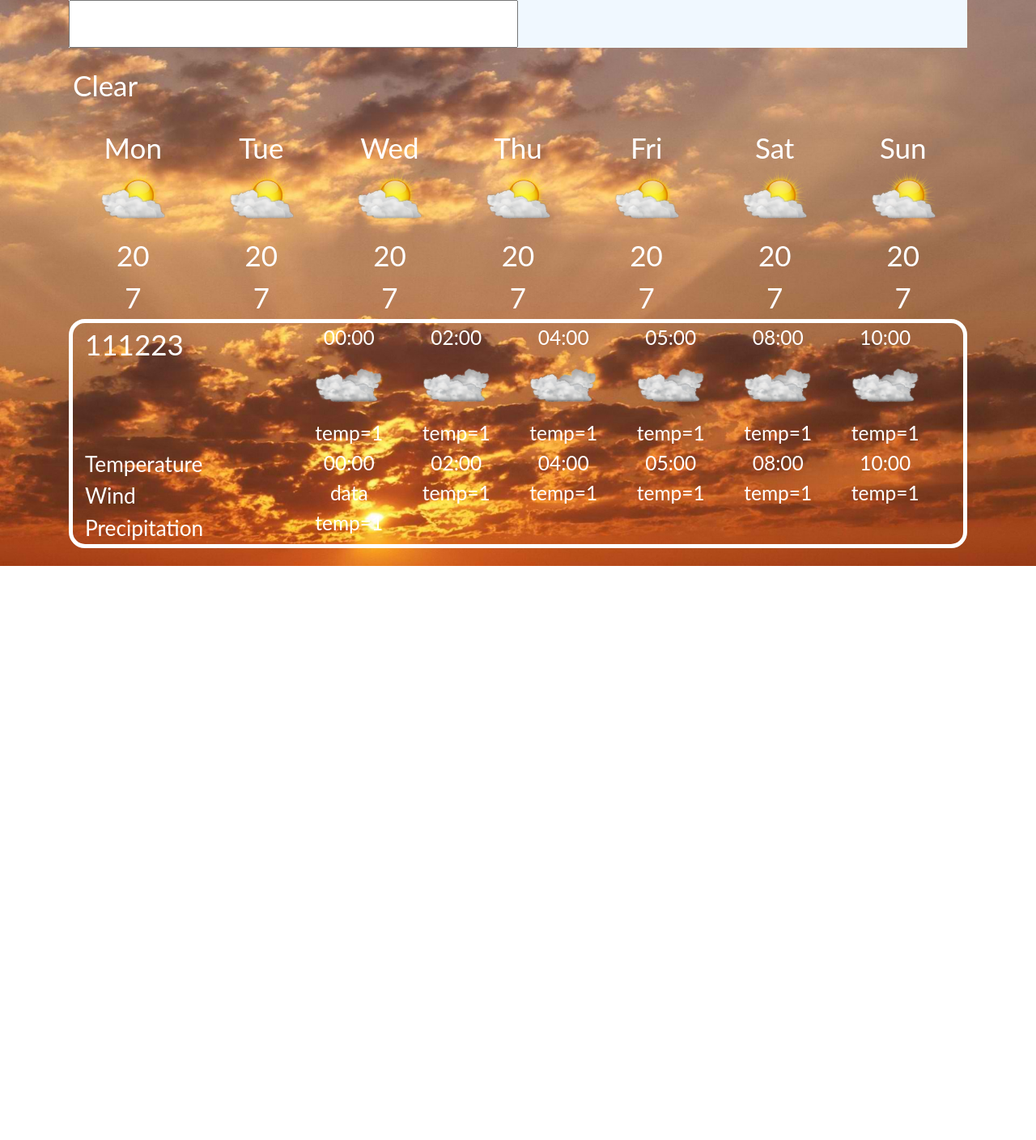
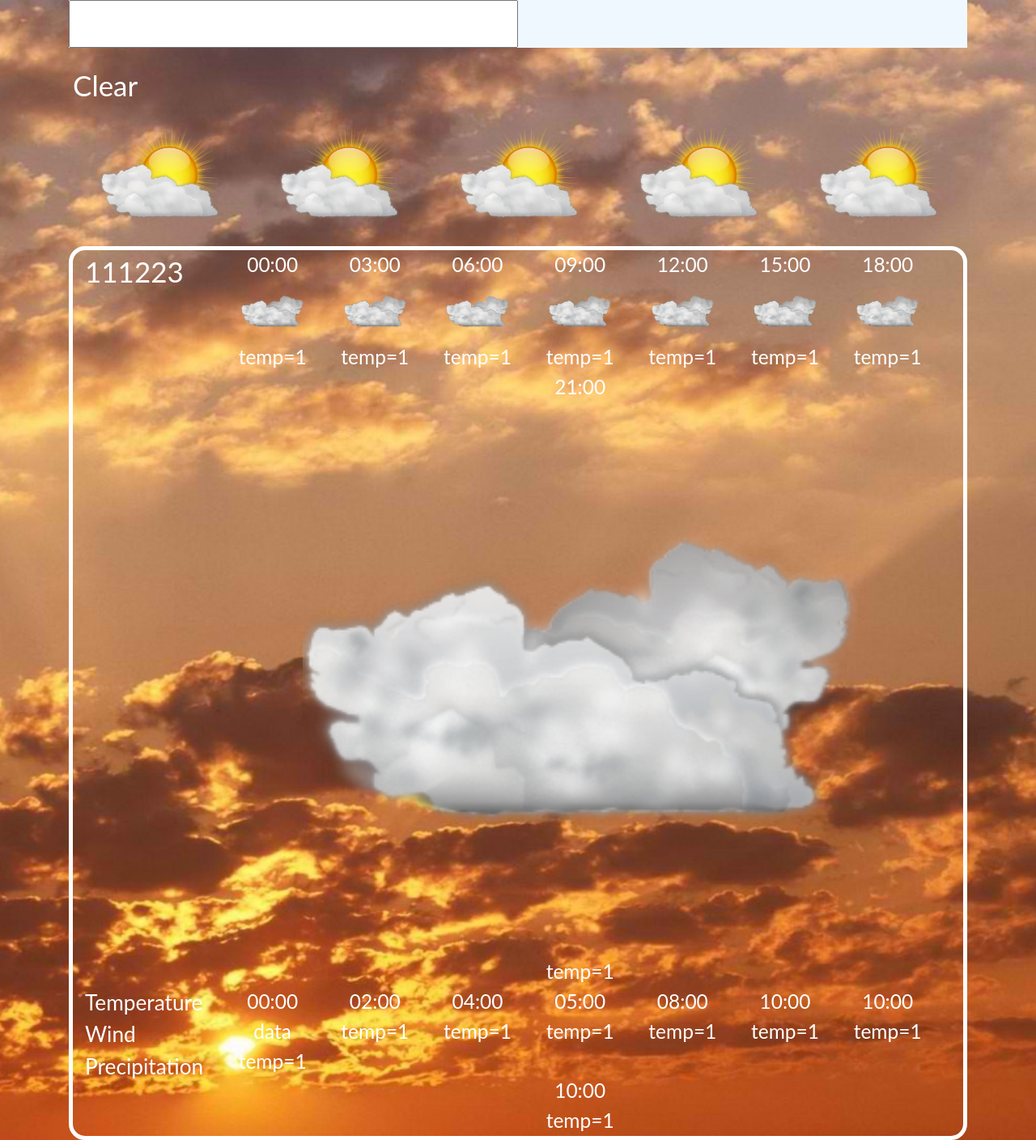
Before and after one commit to HapfuKei/Rehtaew, a PHP site: page / in a window 1280 px wide. Shown: the whole page at 81% size. Before the commit the page ends 699 px from the top, so only its background shows below. Run offline with PHP 8.4, Linux system fonts and the light colour scheme; data that the repository does not hold is empty.

Commit message:
Make filling data top table

```diff
--- a/web/index.php
+++ b/web/index.php
@@ -52,8 +52,9 @@
 <script>
 var object = JSON.parse('<?php echo $response ?>');
 document.addEventListener("DOMContentLoaded", function() {
-  updateData();
+    onLoadPage();
 });
+
 </script>
 
     <div id="trash"></div>
@@ -76,72 +77,52 @@
                 <!-- main plist-->
                 <div class="col">
                     <div onclick="clickOnPlitsToLock(this.id)" id="plits1">
-                        <div>Mon</div>
-                        <div id="plitsWheaterStatus1">
-                            <img src="../web/images/statusIcons/sunCloud.ico" alt="">
+                        <div id="plitsDayName1"></div>
+                        <div >
+                            <img id="plitsWheaterStatus1" src="../web/images/statusIcons/sunCloud.ico" alt="">
                         </div>
-                        <div id="plitsTemperatureDay">20</div>
-                        <div id="plitsTemperatureNIght">7</div>
+                        <div id="plitsTemperatureMax1"></div>
+                        <div id="plitsTemperatureMin1"></div>
                     </div>
                 </div>
                 <div class="col">
                     <div onclick="clickOnPlitsToLock(this.id)" id="plits2">
-                        <div>Tue</div>
-                        <div id="plitsWheaterStatus2">
-                            <img src="../web/images/statusIcons/sunCloud.ico" alt="">
+                        <div id="plitsDayName2"></div>
+                        <div >
+                            <img id="plitsWheaterStatus2" src="../web/images/statusIcons/sunCloud.ico" alt="">
                         </div>
-                        <div id="plitsTemperatureDay">20</div>
-                        <div id="plitsTemperatureNIght">7</div>
-                    </div>
-                </div>
-                <div class="col">
-                    <div onclick="clickOnPlitsToLock(this.id)" id="plits3">
-                        <div>Wed</div>
-                        <div id="plitsWheaterStatus3">
-                            <img src="../web/images/statusIcons/sunCloud.ico" alt="">
-                        </div>
-                        <div id="plitsTemperatureDay">20</div>
-                        <div id="plitsTemperatureNIght">7</div>
-                    </div>
-                </div>
-                <div class="col">
-                    <div onclick="clickOnPlitsToLock(this.id)" id="plits">
-                        <div>Thu</div>
-                        <div id="plitsWheaterStatus4">
-                            <img src="../web/images/statusIcons/sunCloud.ico" alt="">
-                        </div>
-                        <div id="plitsTemperatureDay">20</div>
-                        <div id="plitsTemperatureNIght">7</div>
+                        <div id="plitsTemperatureMax2"></div>
+                        <div id="plitsTemperatureMin2"></div>
                     </div>
                 </div>
                 <div class="col">
                     <div onclick="clickOnPlitsToLock(this.id)" id="plits5">
-                        <div>Fri</div>
-                        <div id="plitsWheaterStatus5">
-                            <img src="../web/images/statusIcons/sunCloud.ico" alt="">
+                        <div id="plitsDayName3"></div>
+                        <div >
+                            <img id="plitsWheaterStatus3" src="../web/images/statusIcons/sunCloud.ico" alt="">
                         </div>
-                        <div id="plitsTemperatureDay">20</div>
-                        <div id="plitsTemperatureNIght">7</div>
+                        <div id="plitsTemperatureMax3"></div>
+                        <div id="plitsTemperatureMin3"></div>
                     </div>
                 </div>
                 <div class="col">
                     <div onclick="clickOnPlitsToLock(this.id)" id="plits6">
-                        <div>Sat</div>
-                        <div id="plitsWheaterStatus6">
-                            <img src="../web/images/statusIcons/sunCloud.ico" alt="">
+                        <div id="plitsDayName4"></div>
+                        <div >
+                            <img id="plitsWheaterStatus4" src="../web/images/statusIcons/sunCloud.ico" alt="">
                         </div>
-                        <div id="plitsTemperatureDay">20</div>
-                        <div id="plitsTemperatureNIght">7</div>
+                        <div id="plitsTemperatureMax4"></div>
+                        <div id="plitsTemperatureMin4"></div>
                     </div>
                 </div>
                 <div class="col">
                     <div onclick="clickOnPlitsToLock(this.id)" id="plits7">
-                        <div>Sun</div>
-                        <div id="plitsWheaterStatus7">
-                            <img src="../web/images/statusIcons/sunCloud.ico" alt="">
+                        <div id="plitsDayName5"></div>
+                        <div >
+                            <img id="plitsWheaterStatus5" src="../web/images/statusIcons/sunCloud.ico" alt="">
                         </div>
-                        <div id="plitsTemperatureDay">20</div>
-                        <div id="plitsTemperatureNIght">7</div>
+                        <div id="plitsTemperatureMax5"></div>
+                        <div id="plitsTemperatureMin5"></div>
                     </div>
                 </div>
             </div>
@@ -149,37 +130,47 @@
         <div class="container   informationalPanel" id="informationalPanel">
             <div class="row">
                 <!--informationalPanel-->
-                <div class="col-md-3 col-lg-3" id="testid">
+                <div class="col-md-2 col-lg-2" id="nameOfDay">
                     111223
                 </div>
-                <div class="col-md-9 col-lg-9 timeCells row">
+                <div class="col-md-10 col-lg-10 timeCells row">
                     <div id="timeCell1" class="col">
                         <div>00:00</div>
                         <div><img src="../web/images/statusIcons/cloud.ico" alt=""></div>
                         <div>temp=1</div>
                     </div>
                     <div id="timeCell2" class="col">
-                        <div>02:00</div>
+                        <div>03:00</div>
                         <div><img src="../web/images/statusIcons/cloud.ico" alt=""></div>
                         <div>temp=1</div>
                     </div>
                     <div id="timeCell3" class="col">
-                        <div>04:00</div>
+                        <div>06:00</div>
                         <div><img src="../web/images/statusIcons/cloud.ico" alt=""></div>
                         <div>temp=1</div>
                     </div>
                     <div id="timeCell4" class="col">
-                        <div>05:00</div>
+                        <div>09:00</div>
                         <div><img src="../web/images/statusIcons/cloud.ico" alt=""></div>
                         <div>temp=1</div>
                     </div>
                     <div id="timeCell5" class="col">
-                        <div>08:00</div>
+                        <div>12:00</div>
                         <div><img src="../web/images/statusIcons/cloud.ico" alt=""></div>
                         <div>temp=1</div>
                     </div>
                     <div id="timeCell6" class="col">
-                        <div>10:00</div>
+                        <div>15:00</div>
+                        <div><img src="../web/images/statusIcons/cloud.ico" alt=""></div>
+                        <div>temp=1</div>
+                    </div>
+                    <div id="timeCell7" class="col">
+                        <div>18:00</div>
+                        <div><img src="../web/images/statusIcons/cloud.ico" alt=""></div>
+                        <div>temp=1</div>
+                    </div>
+                    <div id="timeCell8" class="col">
+                        <div>21:00</div>
                         <div><img src="../web/images/statusIcons/cloud.ico" alt=""></div>
                         <div>temp=1</div>
                     </div>
@@ -187,12 +178,12 @@
             </div>
             <div class="row">
                 <!--informationalPanel-->
-                <div class="col-md-3 col-lg-3">
+                <div class="col-md-2 col-lg-2">
                     <div style="font-size:75%">Temperature</div>
                     <div style="font-size:75%">Wind</div>
                     <div style="font-size:75%">Precipitation</div>
                 </div>
-                <div class="col-md-9 col-lg-9 timeCells row">
+                <div class="col-md-10 col-lg-10 timeCells row">
                     <div id="timeCell1" class="col">
                         <div>00:00</div>
                         <div>data</div>
@@ -223,6 +214,16 @@
                         <div></div>
                         <div>temp=1</div>
                     </div>
+                    <div id="timeCell7" class="col">
+                        <div>10:00</div>
+                        <div></div>
+                        <div>temp=1</div>
+                    </div>
+                    <div id="timeCell8" class="col">
+                        <div>10:00</div>
+                        <div></div>
+                        <div>temp=1</div>
+                    </div>
                 </div>
             </div>
         </div>
--- a/web/main.css
+++ b/web/main.css
@@ -57,8 +57,8 @@
     transition: 0.4s;
 }
 .plits>div>div>div>img{
-    width: 80px;
-    height: 80px;
+    width: 70%;
+    height: 70%;
 }
 /*--- informationalPanel ---*/
 .informationalPanel{
--- a/web/main.js
+++ b/web/main.js
@@ -1,31 +1,89 @@
-lastID="trash";
+lastID = "trash";
+var days = ['Sunday', 'Monday', 'Tuesday', 'Wednesday', 'Thursday', 'Friday', 'Saturday'];
+var shorDays = ['Sun', 'Mon', 'Tue', 'Wed', 'Thu', 'Fri', 'Sat'];
+var celsiusSymbol=" &#8451";
 function clickOnPlitsToLock(id) {
-    document.getElementById(lastID).classList.remove('plitsLock');
-    document.getElementById(id).classList.toggle('plitsLock')
-    lastID=id;
+  document.getElementById(lastID).classList.remove("plitsLock");
+  document.getElementById(id).classList.toggle("plitsLock");
+  lastID = id;
 
-    if(id=="plits1"){
-      document.getElementById('informationalPanel').classList.remove('informationalPanelDown');
-      document.getElementById('informationalPanel').classList.toggle('informationalPanelLeftUp');
-    }
-    else
-    {
-      document.getElementById('informationalPanel').classList.remove('informationalPanelLeftUp');
-      document.getElementById('informationalPanel').classList.add('informationalPanelDown');
-    }
+  if (id == "plits1") {
+    document
+      .getElementById("informationalPanel")
+      .classList.remove("informationalPanelDown");
+    document
+      .getElementById("informationalPanel")
+      .classList.toggle("informationalPanelLeftUp");
+  } else {
+    document
+      .getElementById("informationalPanel")
+      .classList.remove("informationalPanelLeftUp");
+    document
+      .getElementById("informationalPanel")
+      .classList.add("informationalPanelDown");
+  }
 
-    if(id=="plits7"){
-      document.getElementById('informationalPanel').classList.remove('informationalPanelDown');
-      document.getElementById('informationalPanel').classList.toggle('informationalPanelRightUp');
-    }
-    else
-    {
-      document.getElementById('informationalPanel').classList.remove('informationalPanelRightUp');
-      document.getElementById('informationalPanel').classList.add('informationalPanelDown');
+  if (id == "plits7") {
+    document
+      .getElementById("informationalPanel")
+      .classList.remove("informationalPanelDown");
+    document
+      .getElementById("informationalPanel")
+      .classList.toggle("informationalPanelRightUp");
+  } else {
+    document
+      .getElementById("informationalPanel")
+      .classList.remove("informationalPanelRightUp");
+    document
+      .getElementById("informationalPanel")
+      .classList.add("informationalPanelDown");
+  }
+}
+
+function getDataTime(unixTimeStamp) {
+  return new Date(unixTimeStamp * 1000);
+}
+
+function onLoadPage() {
+  //set names of days
+  document.getElementById("plitsDayName1").innerHTML += shorDays[getDataTime(object.list[0].dt).getDay()];
+  document.getElementById("plitsDayName2").innerHTML += shorDays[getDataTime(object.list[8].dt).getDay()];
+  document.getElementById("plitsDayName3").innerHTML += shorDays[getDataTime(object.list[16].dt).getDay()];
+  document.getElementById("plitsDayName4").innerHTML += shorDays[getDataTime(object.list[24].dt).getDay()];
+  document.getElementById("plitsDayName5").innerHTML += shorDays[getDataTime(object.list[32].dt).getDay()];
+
+  //set icons by hightnoone
+  plitsItter = 1;
+  for (i = 0; i < 40; i++) {
+    if (getDataTime(object.list[i].dt).getHours() == 12) {
+      document.getElementById("plitsWheaterStatus" + plitsItter).src = "http://openweathermap.org/img/w/" + object.list[i].weather[0].icon + ".png";
+      plitsItter++;
     }
   }
 
-  function updateData(){
-    document.getElementById("tempratureMain").innerHTML+=object.list[39].main.temp; //temperatura sejchas
+  //set max day temp and min
+  var prevDay = getDataTime(object.list[0].dt).getDay();
+  var plitsItter = 1;
+  maxTemp = -999;
+  minTemp = 999;
 
+  for (i = 0; i < 40; i++) {
+    var currentDay=getDataTime(object.list[i].dt).getDay();
+    if (currentDay == prevDay) {
+      if (object.list[i].main.temp_max > maxTemp) { maxTemp = object.list[i].main.temp_max; }
+      if (object.list[i].main.temp_min < minTemp) { minTemp = object.list[i].main.temp_min; }
+    }
+    if((currentDay!=prevDay)||(i==39)) {
+      document.getElementById("plitsTemperatureMax" + plitsItter).innerHTML += maxTemp+celsiusSymbol;
+      document.getElementById("plitsTemperatureMin" + plitsItter).innerHTML += minTemp+celsiusSymbol;
+      plitsItter++;
+      maxTemp = -999;
+      minTemp = 999;
+    }
+    prevDay = currentDay;
   }
+}
+
+function updateData() {
+  document.getElementById("tempratureMain").innerHTML += object.list[0].main.temp; //temperatura sejchas7io
+}
```
